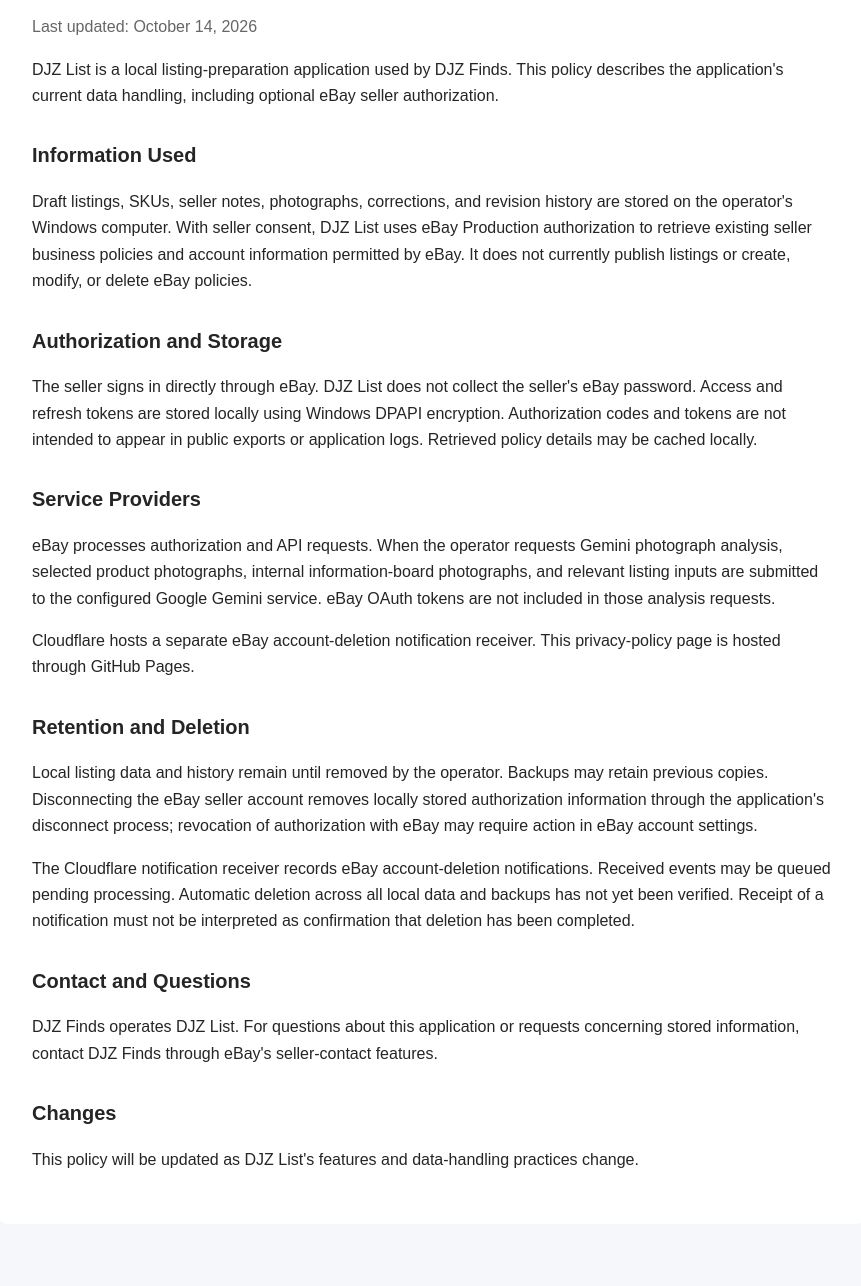
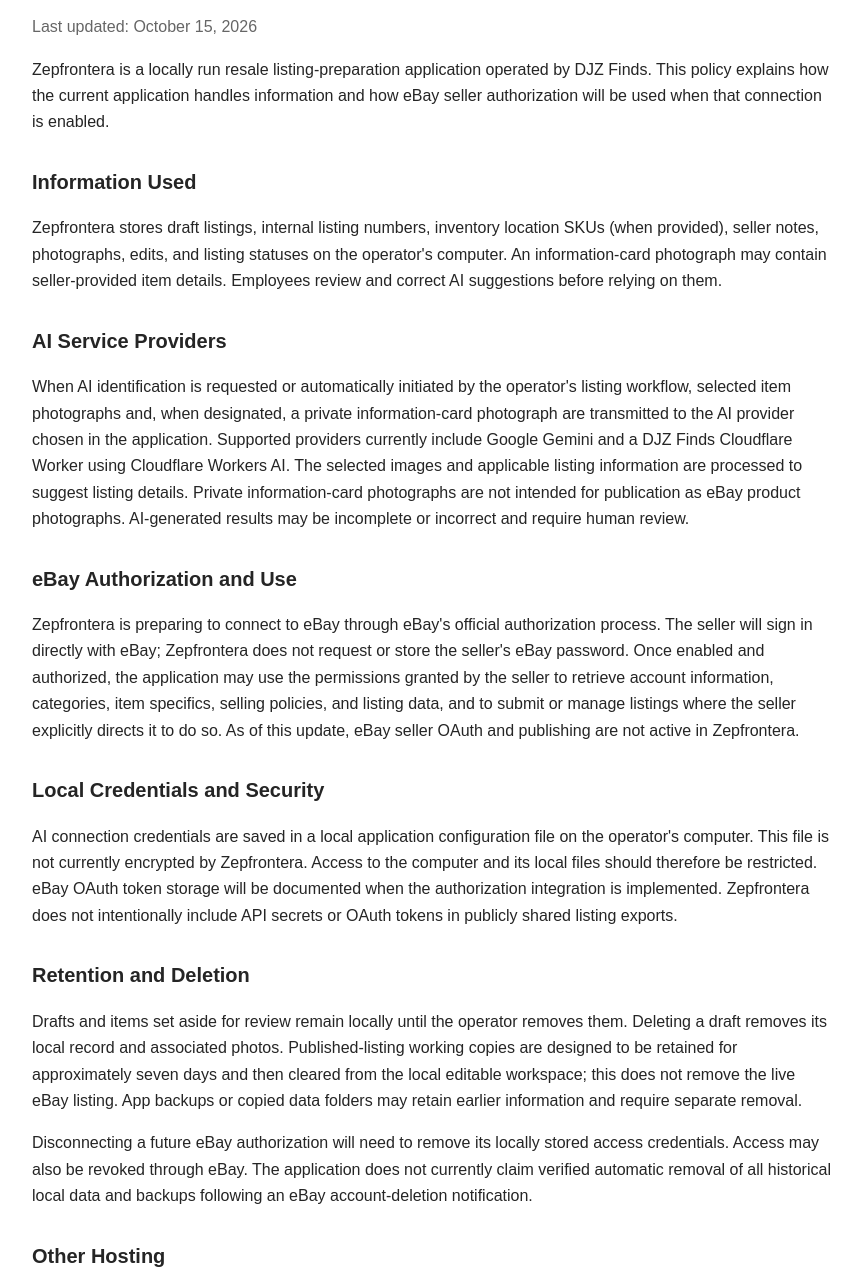
Before and after one commit to DJZFrontera/djz-list-privacy, a plain HTML site: page index.html in a window 1280 px wide. Shown: the part 123-1409 px from the top of the page, without its empty margins (208-1069 px from the left). Before the commit the page ends 1375 px from the top, so only its background shows below. Drawn offline with Linux system fonts and the light colour scheme.

Commit message:
Add files via upload

```diff
--- a/index.html
+++ b/index.html
@@ -3,7 +3,7 @@
 <head>
   <meta charset="UTF-8">
   <meta name="viewport" content="width=device-width, initial-scale=1">
-  <title>DJZ List | Privacy Policy</title>
+  <title>Zepfrontera | Privacy Policy</title>
   <style>
     body { font-family: Arial, sans-serif; background: #f6f7fb; color: #252525; line-height: 1.65; margin: 0; padding: 28px 16px; }
     main { max-width: 800px; margin: auto; background: white; padding: 35px; border-radius: 12px; }
@@ -14,23 +14,34 @@
 </head>
 <body>
 <main>
-  <h1>DJZ List Privacy Policy</h1>
-  <p class="date">Last updated: October 14, 2026</p>
-  <p>DJZ List is a local listing-preparation application used by DJZ Finds. This policy describes the application's current data handling, including optional eBay seller authorization.</p>
+  <h1>Zepfrontera Privacy Policy</h1>
+  <p class="date">Last updated: October 15, 2026</p>
+  <p>Zepfrontera is a locally run resale listing-preparation application operated by DJZ Finds. This policy explains how the current application handles information and how eBay seller authorization will be used when that connection is enabled.</p>
+
   <h2>Information Used</h2>
-  <p>Draft listings, SKUs, seller notes, photographs, corrections, and revision history are stored on the operator's Windows computer. With seller consent, DJZ List uses eBay Production authorization to retrieve existing seller business policies and account information permitted by eBay. It does not currently publish listings or create, modify, or delete eBay policies.</p>
-  <h2>Authorization and Storage</h2>
-  <p>The seller signs in directly through eBay. DJZ List does not collect the seller's eBay password. Access and refresh tokens are stored locally using Windows DPAPI encryption. Authorization codes and tokens are not intended to appear in public exports or application logs. Retrieved policy details may be cached locally.</p>
-  <h2>Service Providers</h2>
-  <p>eBay processes authorization and API requests. When the operator requests Gemini photograph analysis, selected product photographs, internal information-board photographs, and relevant listing inputs are submitted to the configured Google Gemini service. eBay OAuth tokens are not included in those analysis requests.</p>
-  <p>Cloudflare hosts a separate eBay account-deletion notification receiver. This privacy-policy page is hosted through GitHub Pages.</p>
+  <p>Zepfrontera stores draft listings, internal listing numbers, inventory location SKUs (when provided), seller notes, photographs, edits, and listing statuses on the operator's computer. An information-card photograph may contain seller-provided item details. Employees review and correct AI suggestions before relying on them.</p>
+
+  <h2>AI Service Providers</h2>
+  <p>When AI identification is requested or automatically initiated by the operator's listing workflow, selected item photographs and, when designated, a private information-card photograph are transmitted to the AI provider chosen in the application. Supported providers currently include Google Gemini and a DJZ Finds Cloudflare Worker using Cloudflare Workers AI. The selected images and applicable listing information are processed to suggest listing details. Private information-card photographs are not intended for publication as eBay product photographs. AI-generated results may be incomplete or incorrect and require human review.</p>
+
+  <h2>eBay Authorization and Use</h2>
+  <p>Zepfrontera is preparing to connect to eBay through eBay's official authorization process. The seller will sign in directly with eBay; Zepfrontera does not request or store the seller's eBay password. Once enabled and authorized, the application may use the permissions granted by the seller to retrieve account information, categories, item specifics, selling policies, and listing data, and to submit or manage listings where the seller explicitly directs it to do so. As of this update, eBay seller OAuth and publishing are not active in Zepfrontera.</p>
+
+  <h2>Local Credentials and Security</h2>
+  <p>AI connection credentials are saved in a local application configuration file on the operator's computer. This file is not currently encrypted by Zepfrontera. Access to the computer and its local files should therefore be restricted. eBay OAuth token storage will be documented when the authorization integration is implemented. Zepfrontera does not intentionally include API secrets or OAuth tokens in publicly shared listing exports.</p>
+
   <h2>Retention and Deletion</h2>
-  <p>Local listing data and history remain until removed by the operator. Backups may retain previous copies. Disconnecting the eBay seller account removes locally stored authorization information through the application's disconnect process; revocation of authorization with eBay may require action in eBay account settings.</p>
-  <p>The Cloudflare notification receiver records eBay account-deletion notifications. Received events may be queued pending processing. Automatic deletion across all local data and backups has not yet been verified. Receipt of a notification must not be interpreted as confirmation that deletion has been completed.</p>
+  <p>Drafts and items set aside for review remain locally until the operator removes them. Deleting a draft removes its local record and associated photos. Published-listing working copies are designed to be retained for approximately seven days and then cleared from the local editable workspace; this does not remove the live eBay listing. App backups or copied data folders may retain earlier information and require separate removal.</p>
+  <p>Disconnecting a future eBay authorization will need to remove its locally stored access credentials. Access may also be revoked through eBay. The application does not currently claim verified automatic removal of all historical local data and backups following an eBay account-deletion notification.</p>
+
+  <h2>Other Hosting</h2>
+  <p>This privacy-policy webpage is hosted on GitHub Pages. DJZ Finds also maintains a separate Cloudflare service for eBay account-deletion notifications. These services have their own infrastructure and data-handling practices.</p>
+
   <h2>Contact and Questions</h2>
-  <p>DJZ Finds operates DJZ List. For questions about this application or requests concerning stored information, contact DJZ Finds through eBay's seller-contact features.</p>
+  <p>For questions about Zepfrontera or its stored information, contact DJZ Finds through eBay's seller-contact features.</p>
+
   <h2>Changes</h2>
-  <p>This policy will be updated as DJZ List's features and data-handling practices change.</p>
+  <p>This policy will be updated as Zepfrontera's authorization, publishing, and data-handling capabilities change.</p>
 </main>
 </body>
 </html>
```
